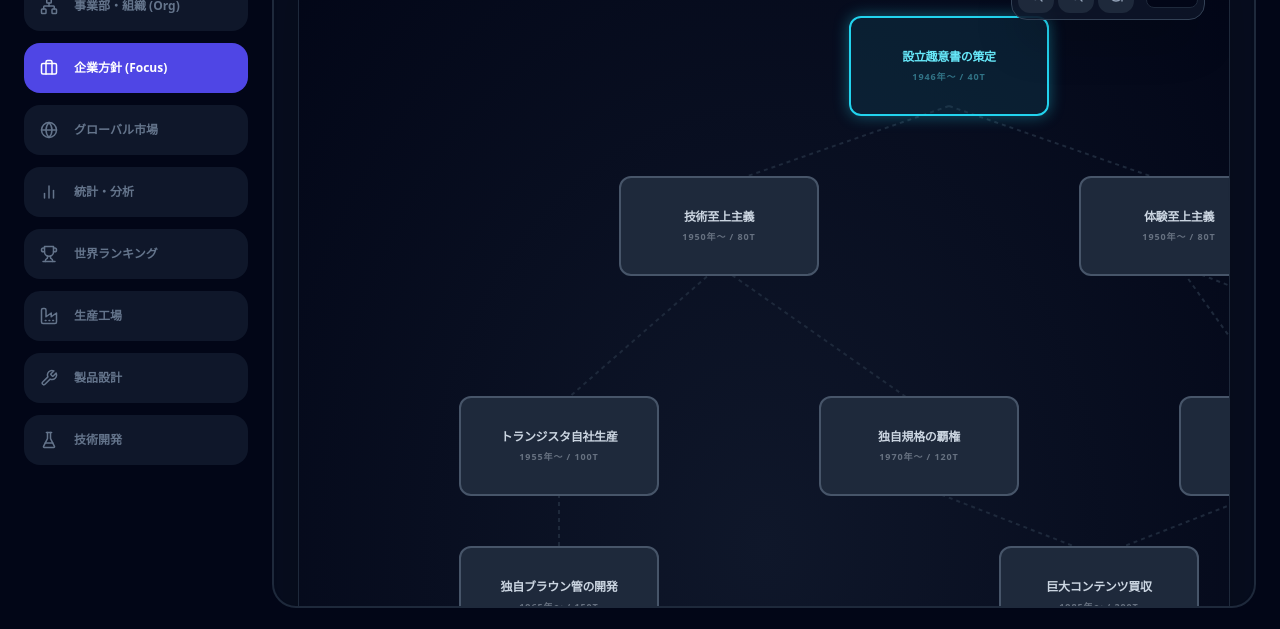
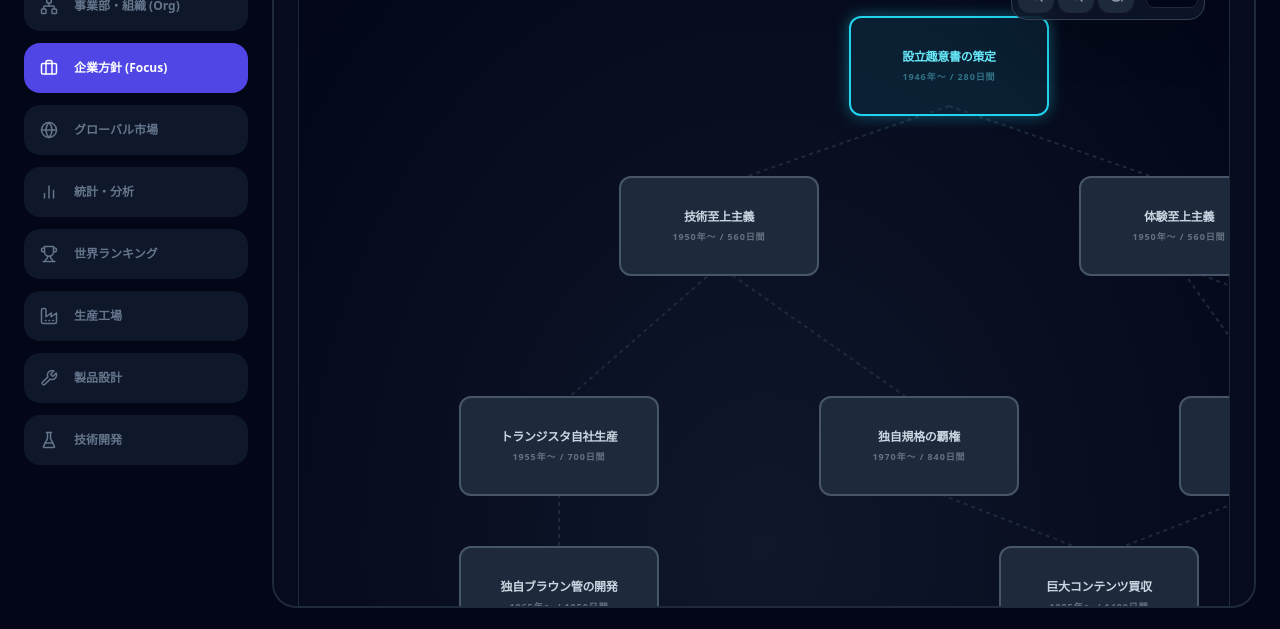
Before and after one commit to burugou05-wq/tech-giant-iv, a React (Vite) app: page / in a window 1280 px wide. Both pictures are taken after a click on the button "企業方針 (Focus)". Shown: the part 216-845 px from the top of the page. Built offline with nearby package versions, Linux system fonts and the light colour scheme.

Commit message:
feat: display corporate focus duration in days (1 tick = 7 days)

```diff
--- a/src/components/tabs/CorporateFocus.jsx
+++ b/src/components/tabs/CorporateFocus.jsx
@@ -36,7 +36,7 @@ export default function CorporateFocus() {
         {/* 方針ノード群 */}
         {CORPORATE_FOCUSES.filter(f => unlockedTrees.includes(f.tree)).map(focus => {
           const isCompleted = completedFocuses.includes(focus.id);
-          const isActive    = activeFocus?.id === focus.id;
+          const activeMatch = activeFocus?.id === focus.id ? activeFocus : null;
           const reqMet      = !focus.req || focus.req.length === 0 || (
             focus.reqType === 'any'
               ? focus.req.some(r => completedFocuses.includes(r))
@@ -50,7 +50,7 @@ export default function CorporateFocus() {
               key={focus.id}
               focus={focus}
               isCompleted={isCompleted}
-              isActive={isActive}
+              isActive={activeMatch}
               reqMet={reqMet}
               exclBlocked={exclBlocked}
               eraOk={eraOk}
--- a/src/components/tabs/CorporateFocus/FocusDetailPanel.jsx
+++ b/src/components/tabs/CorporateFocus/FocusDetailPanel.jsx
@@ -65,7 +65,7 @@ export const FocusDetailPanel = ({
             className="w-full py-3 bg-indigo-600 hover:bg-indigo-500 rounded-xl text-xs font-black text-white flex items-center justify-center gap-2 shadow-lg shadow-indigo-600/20 transition-all hover:scale-[1.02] active:scale-95"
           >
             <PlayCircle size={14} />
-            策定開始 ({focus.lpCost}T)
+            {focus.lpCost * 7}日間で策定
           </button>
         ) : (
           !isCompleted && (
--- a/src/components/tabs/CorporateFocus/FocusNode.jsx
+++ b/src/components/tabs/CorporateFocus/FocusNode.jsx
@@ -28,9 +28,9 @@ export const FocusNode = ({
         {isCompleted ? (
           <><CheckCircle size={10} className="text-emerald-400" /> 完了</>
         ) : isActive ? (
-          <><Clock size={10} className="text-yellow-400 animate-spin-slow" /> 策定中</>
+          <><Clock size={10} className="text-yellow-400 animate-spin-slow" /> 残り {(focus.lpCost - (isActive.progress || 0)) * 7}日</>
         ) : (
-          <span className="opacity-70">{focus.era}年〜 / {focus.lpCost}T</span>
+          <span className="opacity-70">{focus.era}年〜 / {focus.lpCost * 7}日間</span>
         )}
       </div>
     </button>
```
